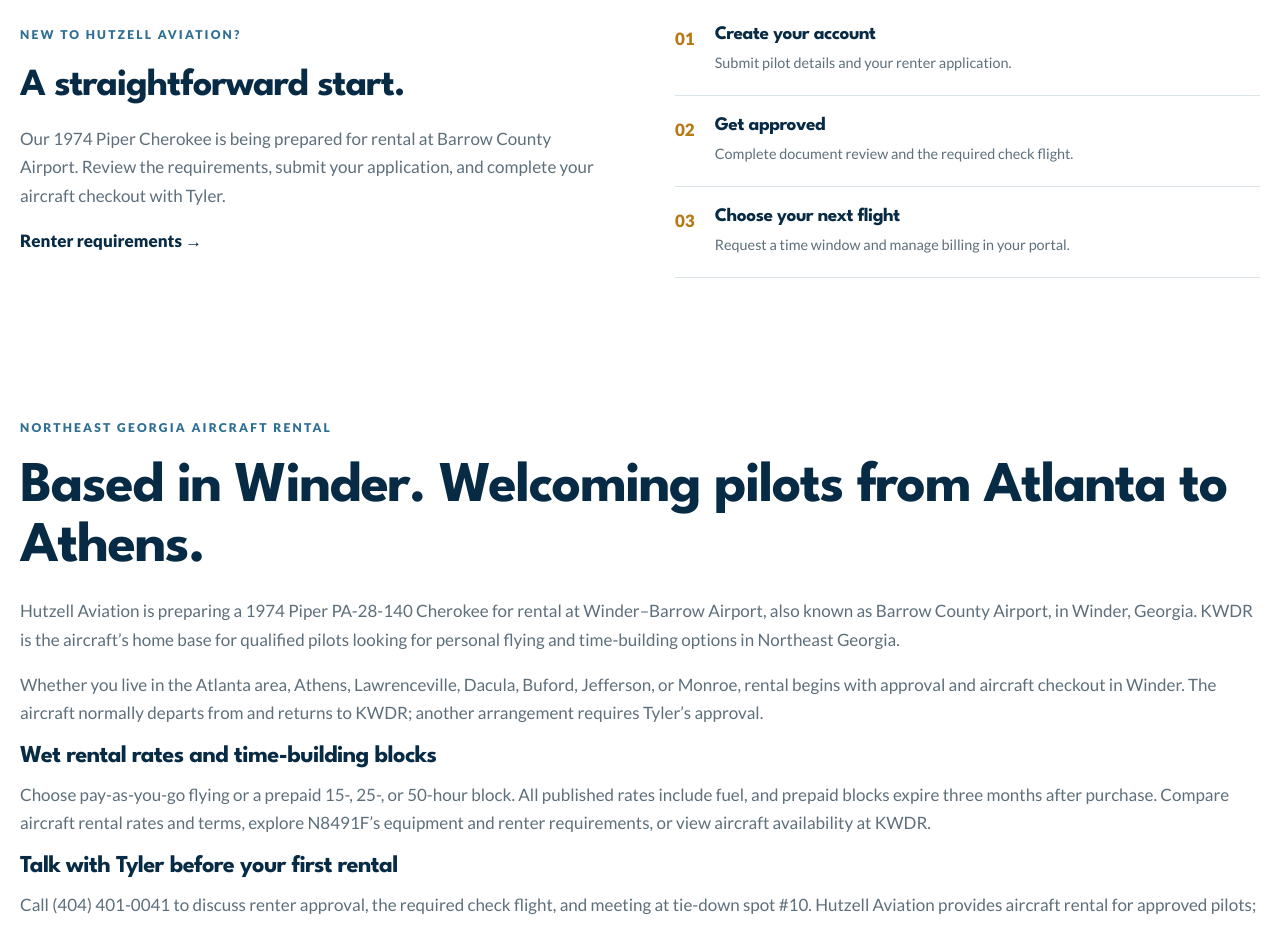
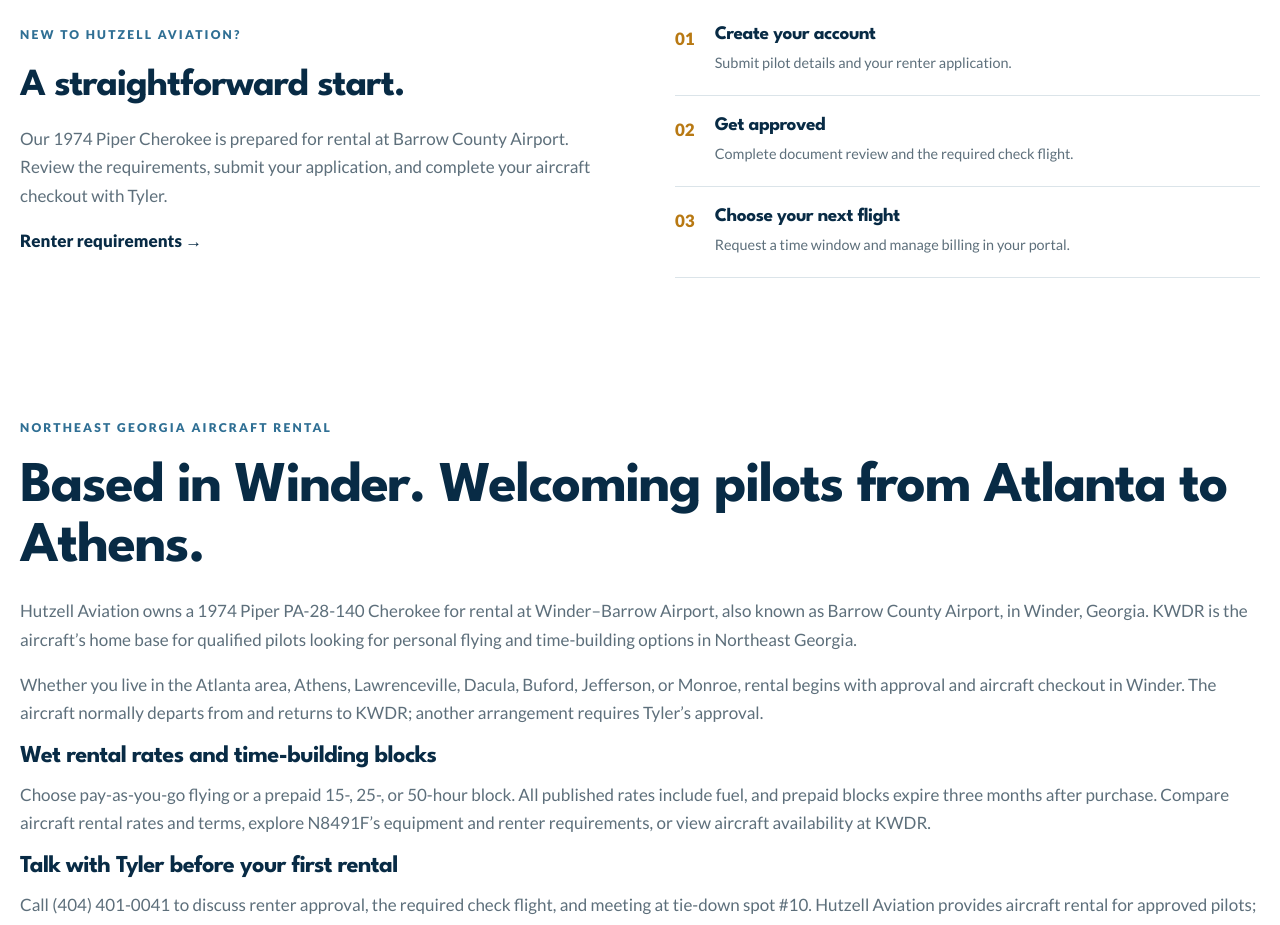
Before and after one commit to zacharyhutz-sudo/HutzellAviation, an Astro site: page / in a window 1280 px wide. Shown: the part 1180-2105 px from the top of the page. Built offline with nearby package versions, Linux system fonts and the light colour scheme; Astro itself is replaced by a stand-in of ours; no server answers.

Commit message:
Update index.astro

```diff
--- a/src/pages/index.astro
+++ b/src/pages/index.astro
@@ -16,12 +16,12 @@ const base = import.meta.env.BASE_URL;
       <figure class="rental-aircraft"><img src={`${base}images/n8491f-hero.jpg`} alt="Hutzell Aviation Piper Cherokee N8491F parked at the airport" width="1536" height="1024" fetchpriority="high" decoding="async"/><figcaption><span><strong>Piper PA-28-140</strong>N8491F · 1974 Cherokee</span><a href={`${base}aircraft/`}>Meet the aircraft →</a></figcaption></figure>
     </section>
     <section class="rental-rates container" aria-labelledby="home-rates"><div class="portal-section-heading"><div><p class="eyebrow">FLIGHT HOURS</p><h2 id="home-rates">Fly at your pace.</h2><p>Wet rates include fuel. Prepaid blocks expire in three months.</p></div><a class="text-link" href={`${base}pricing/`}>View rates and terms →</a></div><div class="rental-rate-grid">{pricingPlans.map(plan => <article><span>{plan.name}</span><h3>{plan.rate}</h3><p>{plan.total}</p></article>)}</div></section>
-    <section class="rental-start container"><div><p class="eyebrow">NEW TO HUTZELL AVIATION?</p><h2>A straightforward start.</h2><p>Our 1974 Piper Cherokee is being prepared for rental at Barrow County Airport. Review the requirements, submit your application, and complete your aircraft checkout with Tyler.</p><a class="text-link" href={`${base}aircraft/#requirements`}>Renter requirements →</a></div><ol><li><span>01</span><div><h3>Create your account</h3><p>Submit pilot details and your renter application.</p></div></li><li><span>02</span><div><h3>Get approved</h3><p>Complete document review and the required check flight.</p></div></li><li><span>03</span><div><h3>Choose your next flight</h3><p>Request a time window and manage billing in your portal.</p></div></li></ol></section>
+    <section class="rental-start container"><div><p class="eyebrow">NEW TO HUTZELL AVIATION?</p><h2>A straightforward start.</h2><p>Our 1974 Piper Cherokee is prepared for rental at Barrow County Airport. Review the requirements, submit your application, and complete your aircraft checkout with Tyler.</p><a class="text-link" href={`${base}aircraft/#requirements`}>Renter requirements →</a></div><ol><li><span>01</span><div><h3>Create your account</h3><p>Submit pilot details and your renter application.</p></div></li><li><span>02</span><div><h3>Get approved</h3><p>Complete document review and the required check flight.</p></div></li><li><span>03</span><div><h3>Choose your next flight</h3><p>Request a time window and manage billing in your portal.</p></div></li></ol></section>
     <section class="section" aria-labelledby="local-flying">
       <div class="container">
         <p class="eyebrow">NORTHEAST GEORGIA AIRCRAFT RENTAL</p>
         <h2 id="local-flying">Based in Winder. Welcoming pilots from Atlanta to Athens.</h2>
-        <p>Hutzell Aviation is preparing a 1974 Piper PA-28-140 Cherokee for rental at Winder–Barrow Airport, also known as Barrow County Airport, in Winder, Georgia. KWDR is the aircraft’s home base for qualified pilots looking for personal flying and time-building options in Northeast Georgia.</p>
+        <p>Hutzell Aviation owns a 1974 Piper PA-28-140 Cherokee for rental at Winder–Barrow Airport, also known as Barrow County Airport, in Winder, Georgia. KWDR is the aircraft’s home base for qualified pilots looking for personal flying and time-building options in Northeast Georgia.</p>
         <p>Whether you live in the Atlanta area, Athens, Lawrenceville, Dacula, Buford, Jefferson, or Monroe, rental begins with approval and aircraft checkout in Winder. The aircraft normally departs from and returns to KWDR; another arrangement requires Tyler’s approval.</p>
         <h3>Wet rental rates and time-building blocks</h3>
         <p>Choose pay-as-you-go flying or a prepaid 15-, 25-, or 50-hour block. All published rates include fuel, and prepaid blocks expire three months after purchase. Compare <a href={`${base}pricing/`}>aircraft rental rates and terms</a>, explore <a href={`${base}aircraft/`}>N8491F’s equipment and renter requirements</a>, or <a href={`${base}availability/`}>view aircraft availability at KWDR</a>.</p>
```
